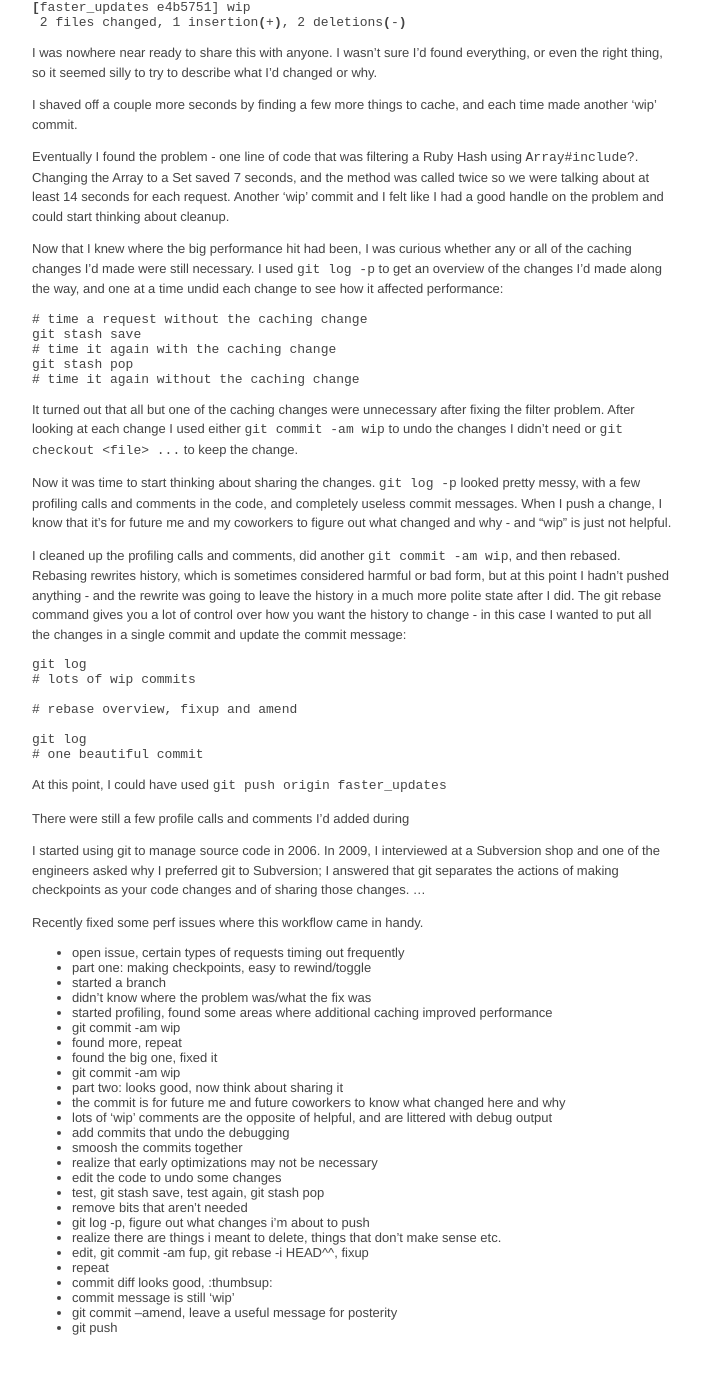
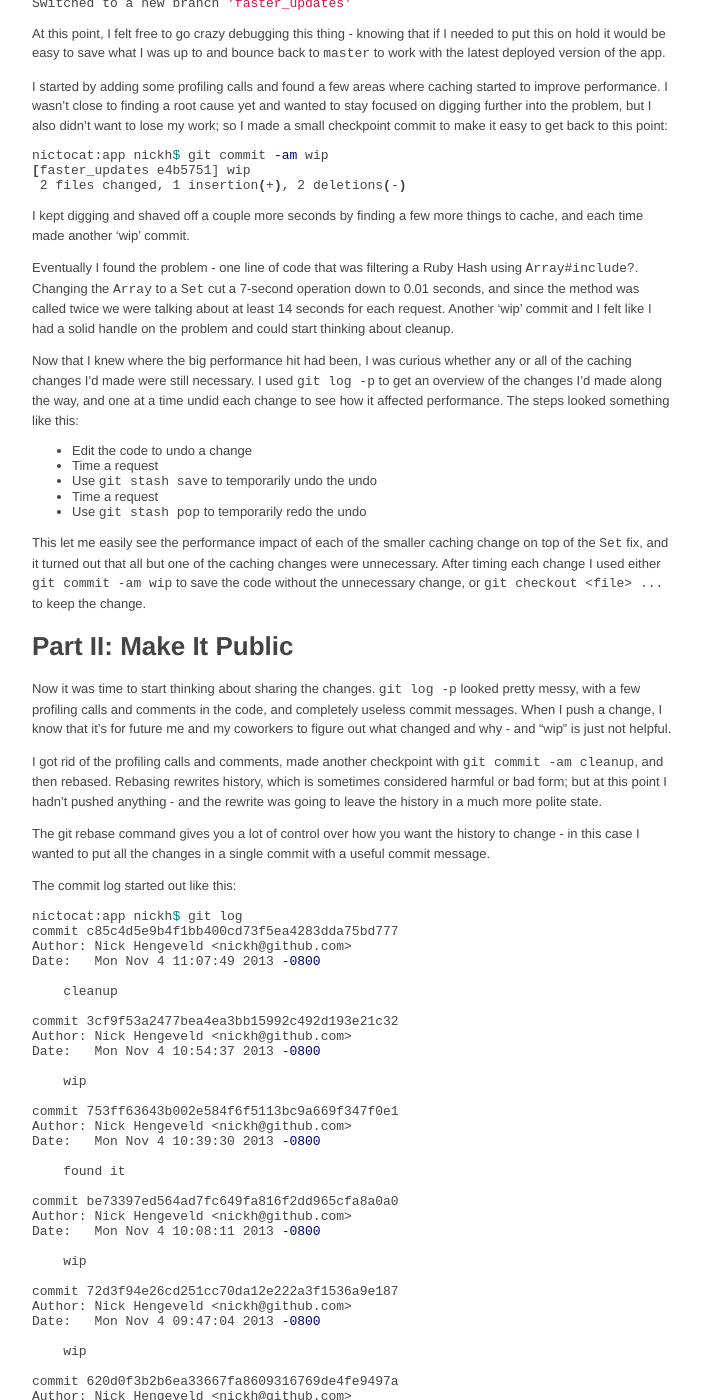
Before and after one commit to nickh/nickh.github.io, a Jekyll site: the page built from _posts/2013-10-29-rewriting-history-is-ok.md, in a window 1280 px wide and 1400 px high, scrolled down 564 px. Shown: the whole window, without its empty margins (228-930 px from the left). Built offline with Jekyll 4.4.1, drawn with Linux system fonts in a browser that asks for light colours; comment, search, counter and statistics services are not loaded; before the commit the page ends 1914 px from its top, so only the background shows below that; some of the changed text lies outside the part shown.

Commit message:
Update 2013-10-29-rewriting-history-is-ok.md

`````diff
--- a/_posts/2013-10-29-rewriting-history-is-ok.md
+++ b/_posts/2013-10-29-rewriting-history-is-ok.md
@@ -10,9 +10,17 @@
 but easy. I recently dealt with an app issue that highlights why these features make me
 smile.
 
-The reported issue was that certain requests were failing after a 30-60 second timeout. I wasn't
+# Part I: Down The Rabbit Hole
+
+When I'm digging into problems, I like to stay focused on the code as much as possible.
+I expect to follow leads that don't work out, rewind, and try again in different directions. It can
+be a confusing process to keep in your head and when you lose track of where you are and how you got
+there it can be quite time-consuming to get back. Keeping the interruptions to a minimum is a huge
+help, and that includes tools that aren't part of the debugging process - like source control.
+
+The reported issue was that certain requests were failing after a long timeout. I wasn't
 sure what the problem was or how I'd be fixing it, but I suspected that it would take some trial
-and error, so I made myself a place to play around:
+and error, so I started by making myself a place to play around:
 
 ````sh
 nictocat:app nickh$ git fetch
@@ -36,9 +44,10 @@
 this on hold it would be easy to save what I was up to and bounce back to `master` to work with
 the latest deployed version of the app.
 
-I started by adding some profiling calls and found a few areas where caching values started to
-improve performance. I wasn't sure yet whether I'd hit the root cause but I was starting to make
-progress, so I made a checkpoint so it would be easy to get back to this point:
+I started by adding some profiling calls and found a few areas where caching started to improve
+performance. I wasn't close to finding a root cause yet and wanted to stay focused on digging
+further into the problem, but I also didn't want to lose my work; so I made a small checkpoint
+commit to make it easy to get back to this point:
 
 ````sh
 nictocat:app nickh$ git commit -am wip
@@ -46,89 +55,135 @@
  2 files changed, 1 insertion(+), 2 deletions(-)
 ````
 
-I was nowhere near ready to share this with anyone. I wasn't sure I'd found everything, or even
-the right thing, so it seemed silly to try to describe what I'd changed or why.
-
-I shaved off a couple more seconds by finding a few more things to cache, and each time made
-another 'wip' commit.
+I kept digging and shaved off a couple more seconds by finding a few more things to cache, and
+each time made another 'wip' commit.
 
 Eventually I found the problem - one line of code that was filtering a Ruby Hash using `Array#include?`.
-Changing the Array to a Set saved 7 seconds, and the method was called twice so we were talking about
-at least 14 seconds for each request. Another 'wip' commit and I felt like I had a good handle on
-the problem and could start thinking about cleanup.
+Changing the `Array` to a `Set` cut a 7-second operation down to 0.01 seconds, and since the method was
+called twice we were talking about at least 14 seconds for each request. Another 'wip' commit and I
+felt like I had a solid handle on the problem and could start thinking about cleanup.
 
 Now that I knew where the big performance hit had been, I was curious whether any or all of the
 caching changes I'd made were still necessary.  I used `git log -p` to get an overview of the
 changes I'd made along the way, and one at a time undid each change to see how it affected
-performance:
+performance. The steps looked something like this:
 
-````
-# time a request without the caching change
-git stash save
-# time it again with the caching change
-git stash pop
-# time it again without the caching change
-````
+* Edit the code to undo a change
+* Time a request
+* Use `git stash save` to temporarily undo the undo
+* Time a request
+* Use `git stash pop` to temporarily redo the undo
 
-It turned out that all but one of the caching changes were unnecessary after fixing the filter
-problem. After looking at each change I used either `git commit -am wip` to undo the changes
-I didn't need or `git checkout <file> ...` to keep the change.
+This let me easily see the performance impact of each of the smaller caching change on top of
+the `Set` fix, and it turned out that all but one of the caching changes were unnecessary.
+After timing each change I used either `git commit -am wip` to save the code without the
+unnecessary change, or `git checkout <file> ...` to keep the change.
+
+# Part II: Make It Public
 
 Now it was time to start thinking about sharing the changes. `git log -p` looked pretty messy,
 with a few profiling calls and comments in the code, and completely useless commit messages.
 When I push a change, I know that it's for future me and my coworkers to figure out what changed
 and why - and "wip" is just not helpful.
 
-I cleaned up the profiling calls and comments, did another `git commit -am wip`, and then rebased.
-Rebasing rewrites history, which is sometimes considered harmful or bad form, but at this point
-I hadn't pushed anything - and the rewrite was going to leave the history in a much more polite
-state after I did. The git rebase command gives you a lot of control over how you want the
+I got rid of the profiling calls and comments, made another checkpoint with `git commit -am cleanup`,
+and then rebased. Rebasing rewrites history, which is sometimes considered harmful or bad form;
+but at this point I hadn't pushed anything - and the rewrite was going to leave the history in a
+much more polite state.
+
+The git rebase command gives you a lot of control over how you want the
 history to change - in this case I wanted to put all the changes in a single commit
-and update the commit message:
+with a useful commit message.
+
+The commit log started out like this:
+
+````sh
+nictocat:app nickh$ git log
+commit c85c4d5e9b4f1bb400cd73f5ea4283dda75bd777
+Author: Nick Hengeveld <nickh@github.com>
+Date:   Mon Nov 4 11:07:49 2013 -0800
+
+    cleanup
+
+commit 3cf9f53a2477bea4ea3bb15992c492d193e21c32
+Author: Nick Hengeveld <nickh@github.com>
+Date:   Mon Nov 4 10:54:37 2013 -0800
+
+    wip
+
+commit 753ff63643b002e584f6f5113bc9a669f347f0e1
+Author: Nick Hengeveld <nickh@github.com>
+Date:   Mon Nov 4 10:39:30 2013 -0800
+
+    found it
+
+commit be73397ed564ad7fc649fa816f2dd965cfa8a0a0
+Author: Nick Hengeveld <nickh@github.com>
+Date:   Mon Nov 4 10:08:11 2013 -0800
+
+    wip
+
+commit 72d3f94e26cd251cc70da12e222a3f1536a9e187
+Author: Nick Hengeveld <nickh@github.com>
+Date:   Mon Nov 4 09:47:04 2013 -0800
+
+    wip
+
+commit 620d0f3b2b6ea33667fa8609316769de4fe9497a
+Author: Nick Hengeveld <nickh@github.com>
+Date:   Mon Nov 4 11:06:52 2013 -0800
+
+    wip
+````
+
+I ran `git rebase -i origin/master` to start an interactive rebase and told it how to rewrite my
+commits:
 
 ````
-git log
-# lots of wip commits
-
-# rebase overview, fixup and amend
-
-git log
-# one beautiful commit
+  1 reword ea7ccf0 wip
+  2 fixup 620d0f3 wip
+  3 fixup 72d3f94 wip
+  4 fixup be73397 wip
+  5 fixup 753ff63 found it
+  6 fixup 3cf9f53 wip
+  7 fixup c85c4d5 cleanup
+  8
+  9 # Rebase c0a3667..c85c4d5 onto c0a3667
+ 10 #
+ 11 # Commands:
+ 12 #  p, pick = use commit
+ 13 #  r, reword = use commit, but edit the commit message
+ 14 #  e, edit = use commit, but stop for amending
+ 15 #  s, squash = use commit, but meld into previous commit
+ 16 #  f, fixup = like "squash", but discard this commit's log message
+ 17 #  x, exec = run command (the rest of the line) using shell
 ````
 
-At this point, I could have used `git push origin faster_updates`
+I saved the rebase instructions and typed in a new commit message, and now my log looked like this:
 
-There were still a few profile calls and comments I'd added during
+````sh
+nictocat:app nickh$ git log
+commit 87246e0f353ae32cddc580b6a806c9c36efc9a41
+Author: Nick Hengeveld <nickh@github.com>
+Date:   Mon Nov 4 11:07:49 2013 -0800
 
-I started using git to manage source code in 2006. In 2009, I interviewed at a Subversion shop
-and one of the engineers asked why I preferred git to Subversion; I answered that git separates
-the actions of making checkpoints as your code changes and of sharing those changes.
-...
+    Fixed update report request timeouts
 
-Recently fixed some perf issues where this workflow came in handy.
-- open issue, certain types of requests timing out frequently
-* part one: making checkpoints, easy to rewind/toggle
-- started a branch
-- didn't know where the problem was/what the fix was
-- started profiling, found some areas where additional caching improved performance
-- git commit -am wip
-- found more, repeat
-- found the big one, fixed it
-- git commit -am wip
-* part two: looks good, now think about sharing it
-- the commit is for future me and future coworkers to know what changed here and why
-- lots of 'wip' comments are the opposite of helpful, and are littered with debug output
-- add commits that undo the debugging
-- smoosh the commits together
-- realize that early optimizations may not be necessary
-- edit the code to undo some changes
-- test, git stash save, test again, git stash pop
-- remove bits that aren't needed
-- git log -p, figure out what changes i'm about to push
-- realize there are things i meant to delete, things that don't make sense etc.
-- edit, git commit -am fup, git rebase -i HEAD^^, fixup
-- repeat
-- commit diff looks good, :thumbsup:
-- commit message is still 'wip'
-- git commit --amend, leave a useful message for posterity
-- git push
+    The method that filters missing commits from the map was taking
+    a very long time because the Array lookups were slow; changing to
+    a Set reduces request time by several orders of magnitude.
+
+    In addition, caching the relative path history for a specific
+    directory prefix saves several seconds per request.
+````
+
+Now I felt confident that someone viewing this code weeks or months from now would have a good idea
+of what changed and why. For example, this is the only place in the application where a `Set` is used,
+and someone refactoring a year from now may consider using an Array for consistency; a quick look with
+`git blame` would inform them that it is different for a good reason.
+
+At this point, I could have used `git push origin faster_updates` to share my changes with the rest of
+them team, but experience has taught me to be paranoid so I ran `git log -p` to take a closer look at
+what I was about to share. Sure enough, there were a couple of debug statements left in there. I
+removed them, ran `git commit -am fixup` and `git rebase -i HEAD^^` to "fixup" the commit I was about
+to push. Another review of `git log -p` looked clean, so I pushed and opened a pull request.
`````
